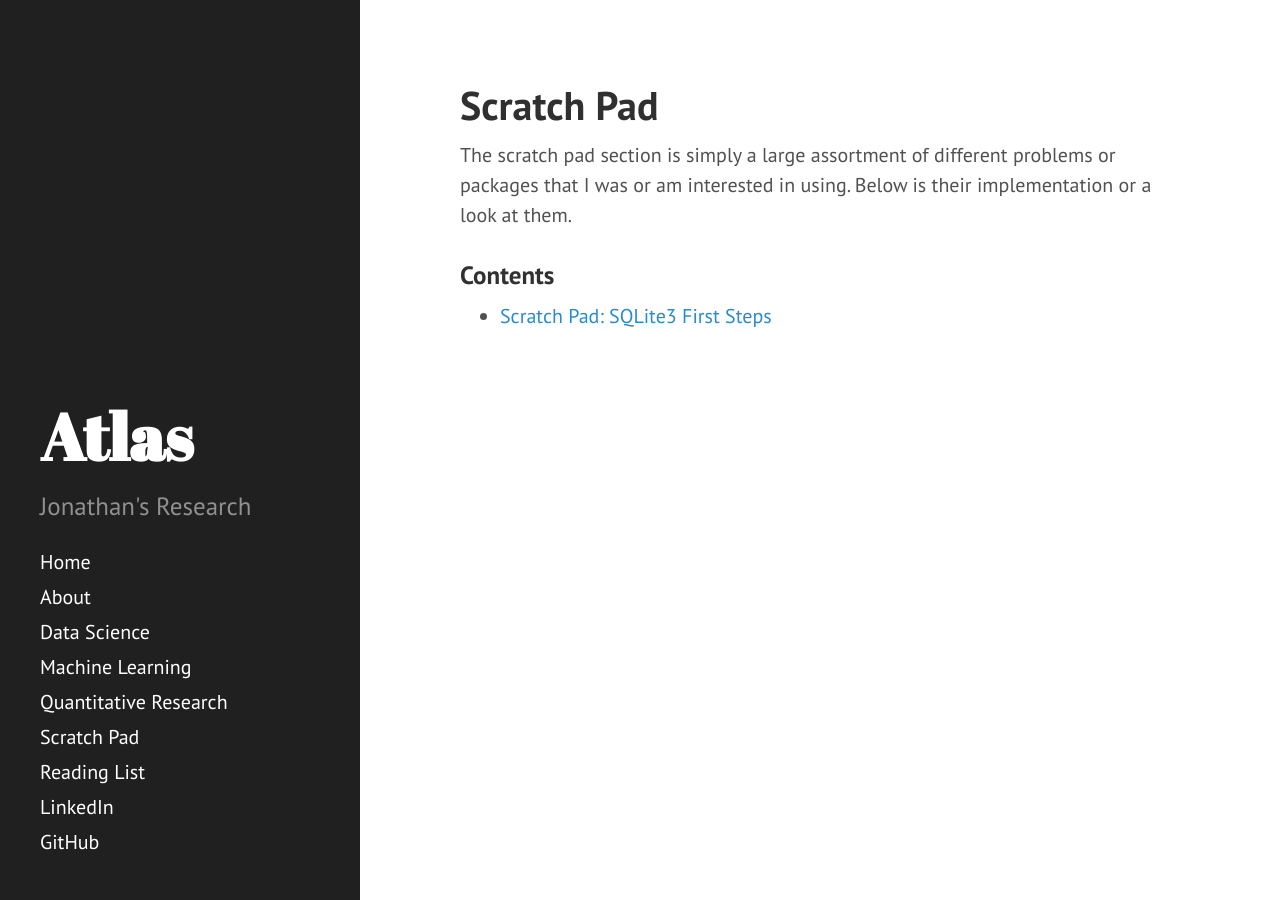
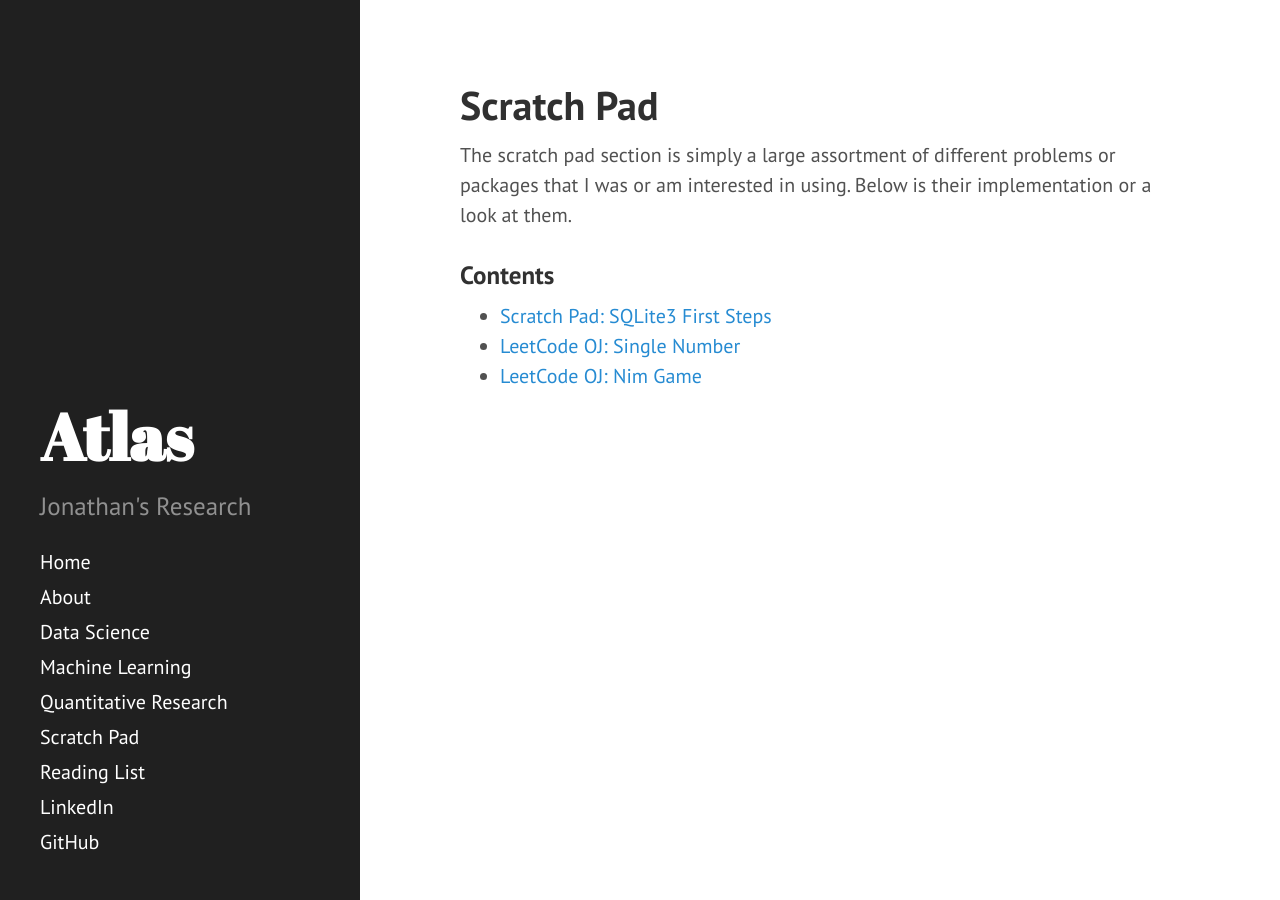
Before and after one commit to JonathanJohann/Research, a Jekyll site: the page built from Scratch_Pad.md, in a window 1280 px wide. Built offline with Jekyll 4.4.1, drawn with Linux system fonts in a browser that asks for light colours; Markdown is read by kramdown in place of the engine named in the settings.

Commit message:
Update Scratch_Pad.md

```diff
--- a/Scratch_Pad.md
+++ b/Scratch_Pad.md
@@ -9,3 +9,5 @@ The scratch pad section is simply a large assortment of different problems or pa
 ### Contents
 
 * [Scratch Pad: SQLite3 First Steps](https://jonathanjohann.github.io/Research/2016/12/29/SQLite3-First-Steps/)
+* [LeetCode OJ: Single Number](https://jonathanjohann.github.io/Research/2016/12/31/Single-Number/)
+* [LeetCode OJ: Nim Game](https://jonathanjohann.github.io/Research/2016/12/31/Nim-Game/)
```
